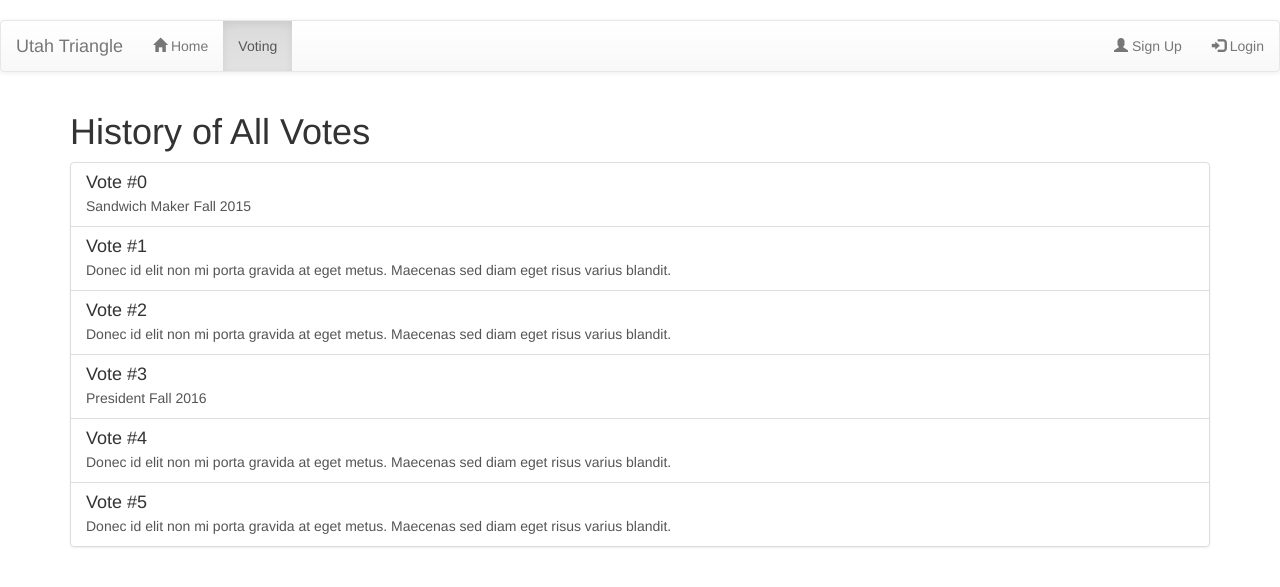
After one commit to slaymaker1907/utah-triangle-voting, a Django app: page /voting/history/1 in a window 1280 px wide. The commit adds this page. Shown: the top 587 px of the page. Run offline with Django 3.2, Linux system fonts and the light colour scheme; some libraries are stand-ins or nearby versions.

Commit message:
Added a history page

```diff
--- /dev/null
+++ b/triangle_website/voting/templates/voting/history.html
@@ -0,0 +1,35 @@
+{% extends "voting/header.html" %}
+{% block title %}Utah Triangle Voting{% endblock %}
+{% block content %}
+{% include "voting/navbar.html" %}
+<div class="container theme-showcase" role="main">
+	<h1>History of All Votes</h1>
+	<ul class="list-group">
+		<a href="{% url 'voting:results' 0 %}" class="list-group-item">
+			<h4 class="list-group-item-heading">Vote #0</h4>
+			<p class="list-group-item-text">Sandwich Maker Fall 2015</p>
+		</a>
+		<a href="{% url 'voting:results' 1 %}" class="list-group-item">
+			<h4 class="list-group-item-heading">Vote #1</h4>
+			<p class="list-group-item-text">Donec id elit non mi porta gravida at eget metus. Maecenas sed diam eget risus varius blandit.</p>
+		</a>
+		<a href="{% url 'voting:results' 2 %}" class="list-group-item">
+			<h4 class="list-group-item-heading">Vote #2</h4>
+			<p class="list-group-item-text">Donec id elit non mi porta gravida at eget metus. Maecenas sed diam eget risus varius blandit.</p>
+		</a>
+		<a href="{% url 'voting:results' 3 %}" class="list-group-item">
+			<h4 class="list-group-item-heading">Vote #3</h4>
+			<p class="list-group-item-text">President Fall 2016</p>
+		</a>
+		<a href="{% url 'voting:results' 4 %}" class="list-group-item">
+			<h4 class="list-group-item-heading">Vote #4</h4>
+			<p class="list-group-item-text">Donec id elit non mi porta gravida at eget metus. Maecenas sed diam eget risus varius blandit.</p>
+		</a>
+		<a href="{% url 'voting:results' 5 %}" class="list-group-item">
+			<h4 class="list-group-item-heading">Vote #5</h4>
+			<p class="list-group-item-text">Donec id elit non mi porta gravida at eget metus. Maecenas sed diam eget risus varius blandit.</p>
+		</a>
+	</ul>
+	</div>
+</div> <!-- /container -->
+{% endblock %} <!-- Ending the content block -->
--- a/triangle_website/voting/templates/voting/index.html
+++ b/triangle_website/voting/templates/voting/index.html
@@ -36,7 +36,7 @@
 		<div class="col-sm-6">
 			<div class="panel panel-primary">
 				<div class="panel-heading">
-					<h3 class="panel-title">Completed Votes <button type="button" class="btn btn-info btn-xs"><span class="glyphicon glyphicon-stats"></span> Full History</button></h3>
+					<h3 class="panel-title">Completed Votes <button type="button" class="btn btn-info btn-xs" onclick="window.location='{% url 'voting:history' 1 %}'; return false;"><span class="glyphicon glyphicon-stats"></span> Full History</button></h3>
 				</div>
 				<div class="panel-body">
 					<ul class="list-group">
--- a/triangle_website/voting/urls.py
+++ b/triangle_website/voting/urls.py
@@ -6,5 +6,6 @@ urlpatterns = [
 	url(r'^$', voting_index, name='index'),
 	url(r'^vote/(\d+)$', vote_page, name='vote'),
 	url(r'^results/(\d+)$', results_page, name='results'),
-	url(r'^create/$', create_vote, name='create')
+	url(r'^create/$', create_vote, name='create'),
+	url(r'^history/(\d+)$', history, name='history')
 ]
--- a/triangle_website/voting/views.py
+++ b/triangle_website/voting/views.py
@@ -19,3 +19,6 @@ def results_page(request, vote_id):
 
 def create_vote(request):
 	return render(request, 'voting/create_vote.html')
+
+def history(request, page):
+	return render(request, 'voting/history.html')
```
